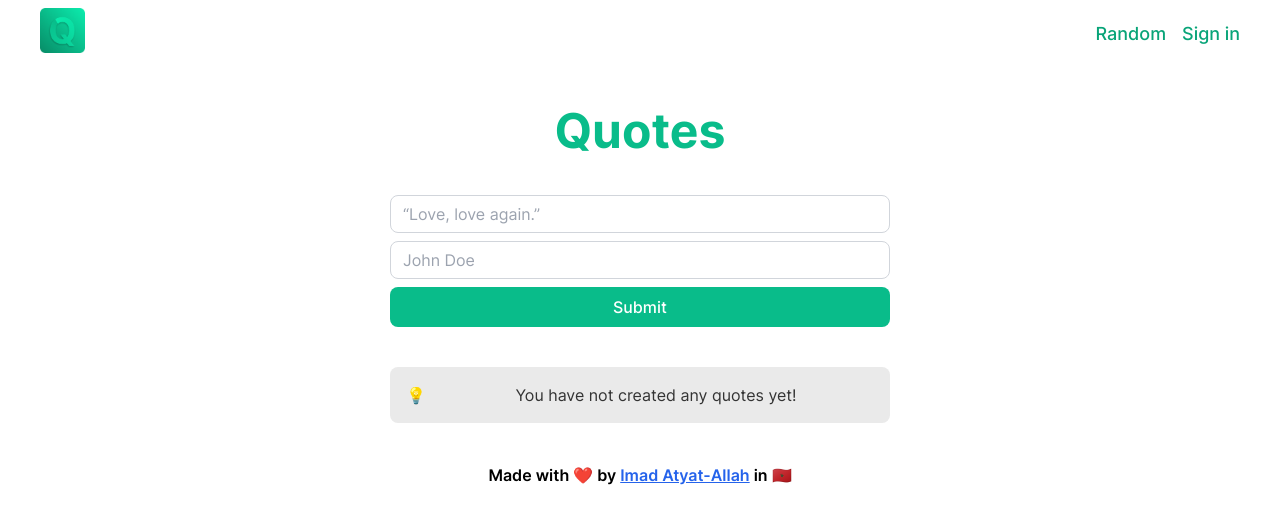
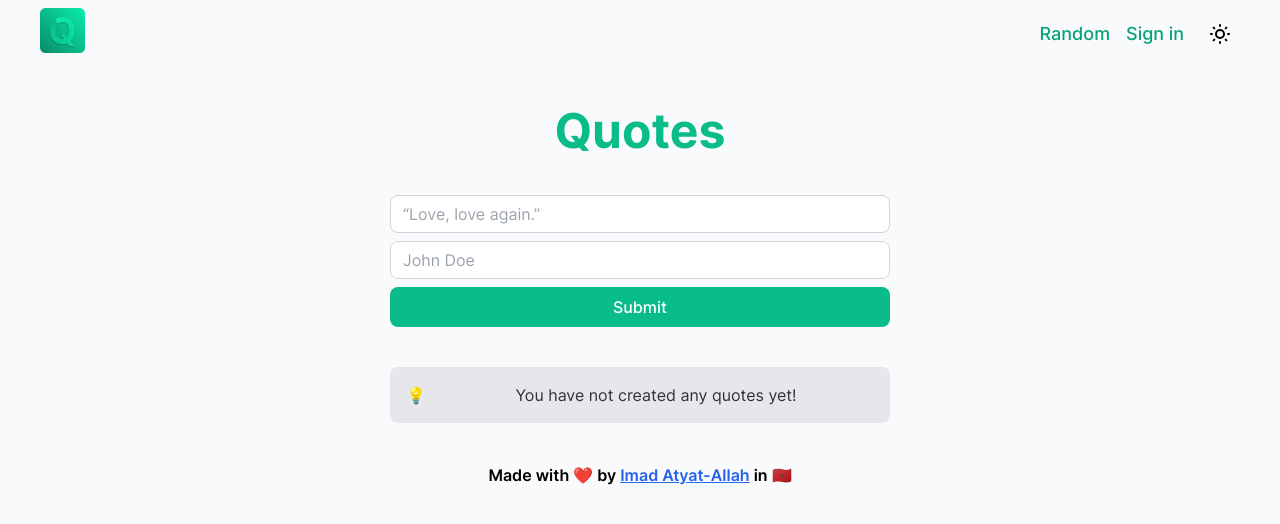
Before and after one commit to imadatyatalah/quotes, a Next.js app: page / in a window 1280 px wide. Shown: the top 524 px of the page. Built offline with nearby package versions, Linux system fonts and the light colour scheme.

Commit message:
feat: improve dark & light mode

```diff
--- a/src/components/Callout.tsx
+++ b/src/components/Callout.tsx
@@ -2,7 +2,7 @@ import type { PropsWithChildren } from "react";
 
 const Callout = (props: PropsWithChildren & { emoji: string }) => {
   return (
-    <div className="flex rounded-lg bg-[#eaeaea] p-4 dark:bg-gray-800">
+    <div className="flex rounded-lg bg-gray-200 p-4 dark:bg-gray-700">
       <div className="mr-4 flex w-4 items-center">{props.emoji}</div>
       <div className="w-full">{props.children}</div>
     </div>
--- a/src/components/Header.tsx
+++ b/src/components/Header.tsx
@@ -1,9 +1,23 @@
+import { useEffect, useState } from "react";
 import Link from "next/link";
 import Image from "next/image";
+
+import { useTheme } from "next-themes";
+
+import MoonIcon from "@/icons/MoonIcon";
+import SunIcon from "@/icons/SunIcon";
 
 import Logo from "public/logo.png";
 
 const Header = () => {
+  const [mounted, setMounted] = useState(false);
+
+  const { resolvedTheme, theme, setTheme } = useTheme();
+
+  useEffect(() => setMounted(true), []);
+
+  if (!mounted) return null;
+
   return (
     <header className="py-2">
       <div className="flex items-center justify-between">
@@ -21,6 +35,7 @@ const Header = () => {
           </Link>
         </div>
 
+        <div className="flex items-center space-x-4">
           <nav>
             <ul className="flex space-x-4 font-medium text-primary-300 sm:text-lg">
               <li>
@@ -36,6 +51,22 @@ const Header = () => {
               </li>
             </ul>
           </nav>
+
+          <div>
+            <button
+              onClick={() => {
+                setTheme(resolvedTheme === "light" ? "dark" : "light");
+              }}
+              type="button"
+              className="rounded-md p-2 hover:bg-gray-200 dark:hover:bg-gray-700"
+              aria-label={
+                resolvedTheme === "light" ? "Dark Mode" : "Light Mode"
+              }
+            >
+              {theme === "light" ? <MoonIcon /> : <SunIcon />}
+            </button>
+          </div>
+        </div>
       </div>
     </header>
   );
--- /dev/null
+++ b/src/icons/MoonIcon.tsx
@@ -0,0 +1,20 @@
+const MoonIcon = () => {
+  return (
+    <svg
+      xmlns="http://www.w3.org/2000/svg"
+      className="h-6 w-6"
+      fill="none"
+      viewBox="0 0 24 24"
+      stroke="currentColor"
+      strokeWidth={2}
+    >
+      <path
+        strokeLinecap="round"
+        strokeLinejoin="round"
+        d="M20.354 15.354A9 9 0 018.646 3.646 9.003 9.003 0 0012 21a9.003 9.003 0 008.354-5.646z"
+      />
+    </svg>
+  );
+};
+
+export default MoonIcon;
--- /dev/null
+++ b/src/icons/SunIcon.tsx
@@ -0,0 +1,20 @@
+const SunIcon = () => {
+  return (
+    <svg
+      xmlns="http://www.w3.org/2000/svg"
+      className="h-6 w-6"
+      fill="none"
+      viewBox="0 0 24 24"
+      stroke="currentColor"
+      strokeWidth={2}
+    >
+      <path
+        strokeLinecap="round"
+        strokeLinejoin="round"
+        d="M12 3v1m0 16v1m9-9h-1M4 12H3m15.364 6.364l-.707-.707M6.343 6.343l-.707-.707m12.728 0l-.707.707M6.343 17.657l-.707.707M16 12a4 4 0 11-8 0 4 4 0 018 0z"
+      />
+    </svg>
+  );
+};
+
+export default SunIcon;
--- a/src/pages/_app.tsx
+++ b/src/pages/_app.tsx
@@ -13,7 +13,7 @@ const MyApp = ({ Component, pageProps }: AppProps) => {
     <>
       <DefaultSeo {...SEO} />
 
-      <ThemeProvider defaultTheme="light" attribute="class">
+      <ThemeProvider defaultTheme="system" attribute="class">
         <GlobalLayout>
           <Component {...pageProps} />
         </GlobalLayout>
--- a/src/pages/_document.tsx
+++ b/src/pages/_document.tsx
@@ -31,7 +31,7 @@ const Document = () => {
         />
         <link rel="manifest" href="/favicon/site.webmanifest" />
       </Head>
-      <body className="bg-white text-black dark:bg-black dark:text-white">
+      <body className="bg-gray-50 text-black dark:bg-gray-900 dark:text-white">
         <Main />
         <NextScript />
       </body>
```
Lines whose indentation alone changed are shown as unchanged.
